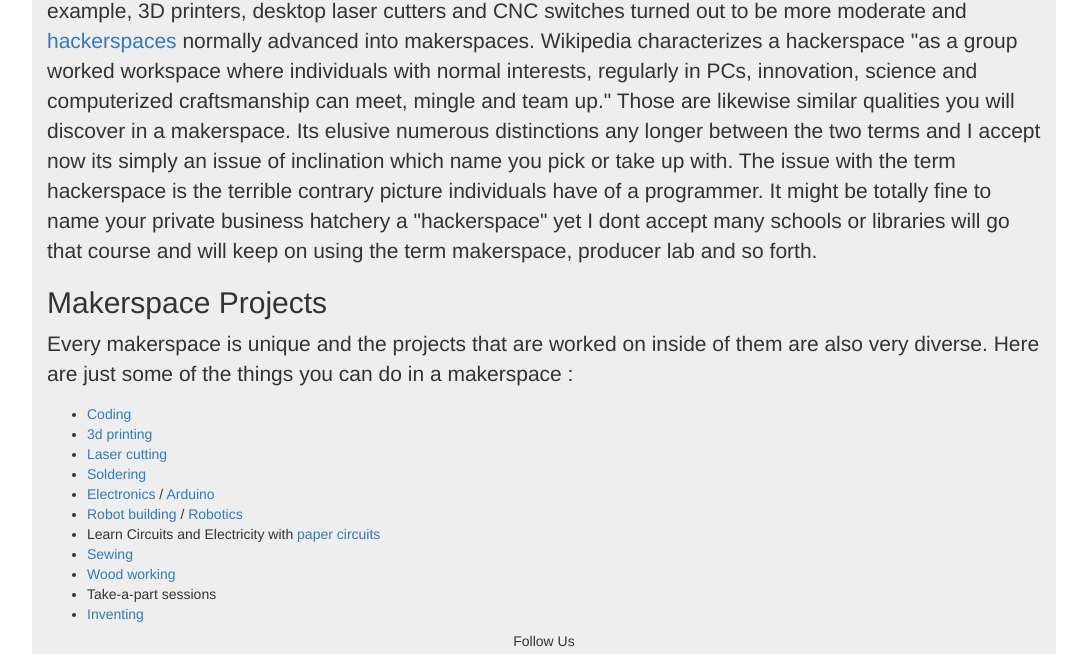
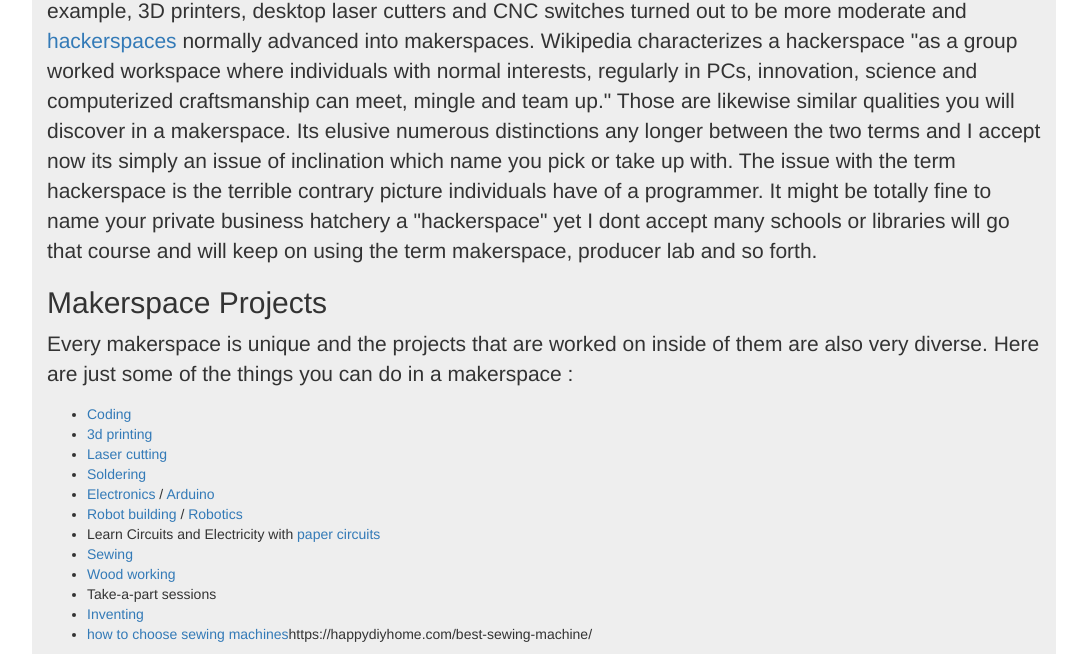
Before and after one commit to Makerspacetech/makerspacetech.github.io, a plain HTML site: page index.html in a window 1280 px wide. Shown: the part 1935-2589 px from the top of the page, without its empty margins (96-1183 px from the left). Drawn offline with nearby package versions, Linux system fonts and the light colour scheme.

Commit message:
Update index.html

```diff
--- a/index.html
+++ b/index.html
@@ -49,6 +49,7 @@
         <li><a href="https://en.wikipedia.org/wiki/Woodworking">Wood working</a></li>
         <li>Take-a-part sessions</li>
         <li><a href="https://en.wikipedia.org/wiki/Invention">Inventing</a></li>
+        <li><a href="">how to choose sewing machines</a>https://happydiyhome.com/best-sewing-machine/</li>
     </ul>
 
         <h5 class="text-center">Follow Us</h5>
```
